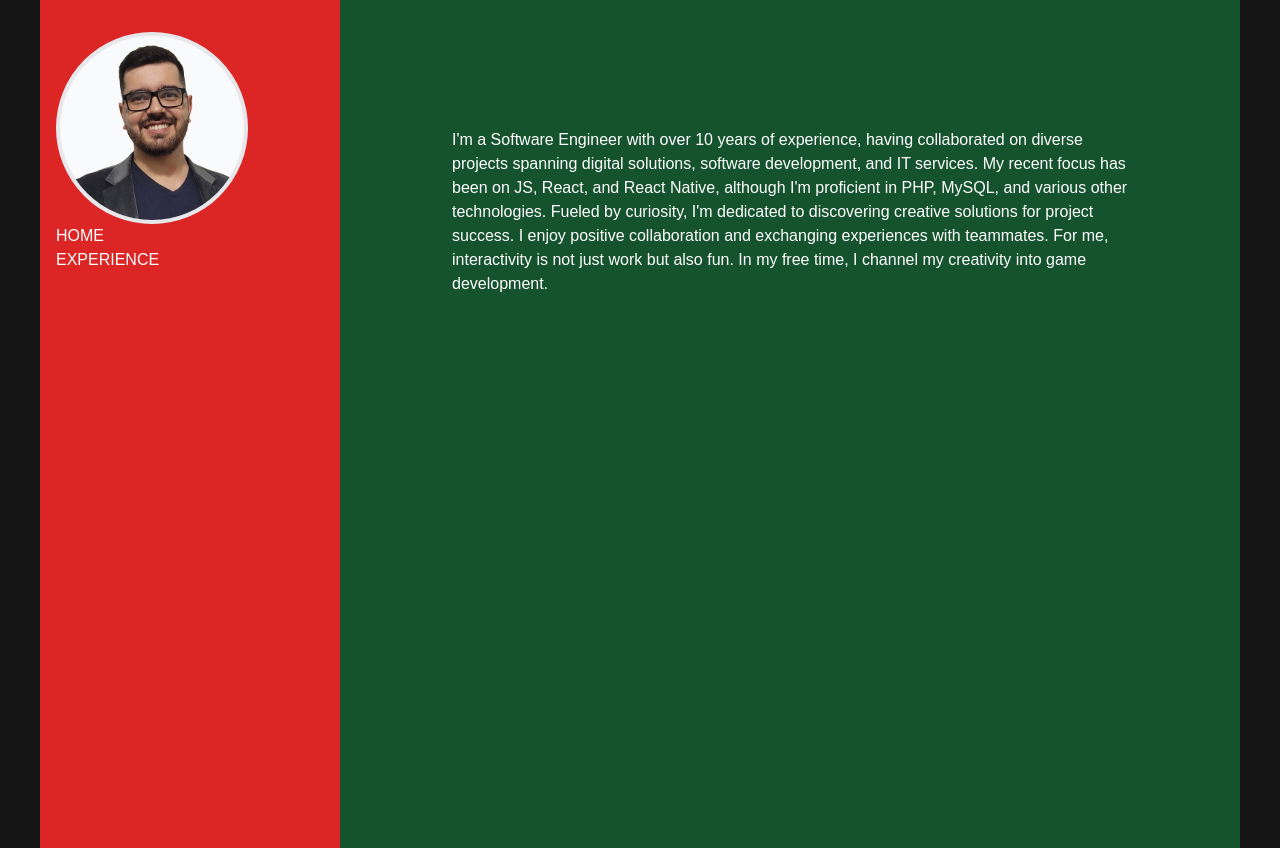
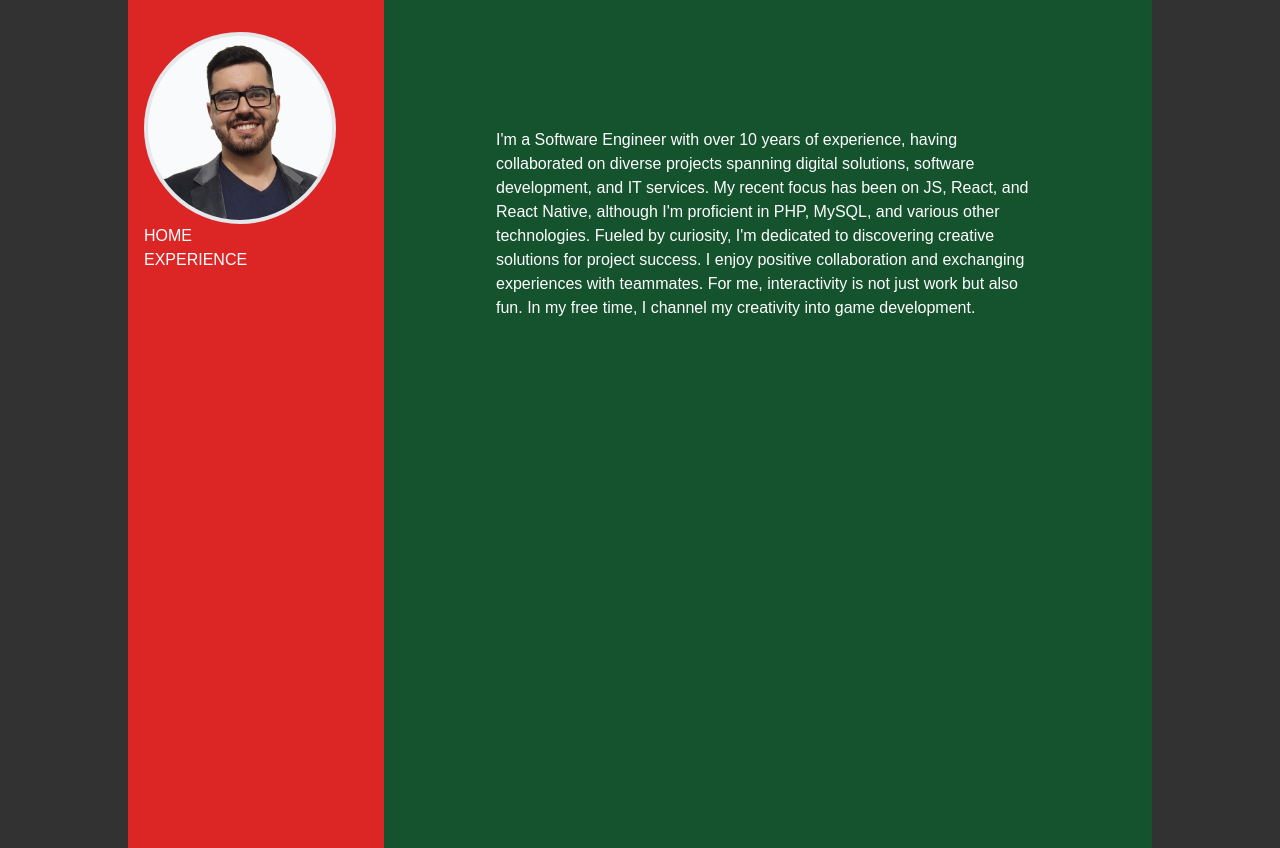
Before and after one commit to devbrunogs/devbrunogs.github.io, a Next.js app: page / in a window 1280 px wide. Built offline with nearby package versions, Linux system fonts and the light colour scheme; a web font is replaced by a local one.

Commit message:
update to background

```diff
--- a/src/app/globals.css
+++ b/src/app/globals.css
@@ -4,7 +4,7 @@
 
 :root {
   --foreground-rgb: 0, 0, 0;
-  --background-dark: 20, 20, 20;
+  --background-dark: 50, 50, 50;
   --background-start-rgb: 214, 219, 220;
   --background-end-rgb: 255, 255, 255;
 }
@@ -23,10 +23,6 @@ body {
   font-size: 1em;
   }
 
-
-
-
-
   .main-container {
-    max-width: 1200px;
+    max-width: 1024px;
 }
```
